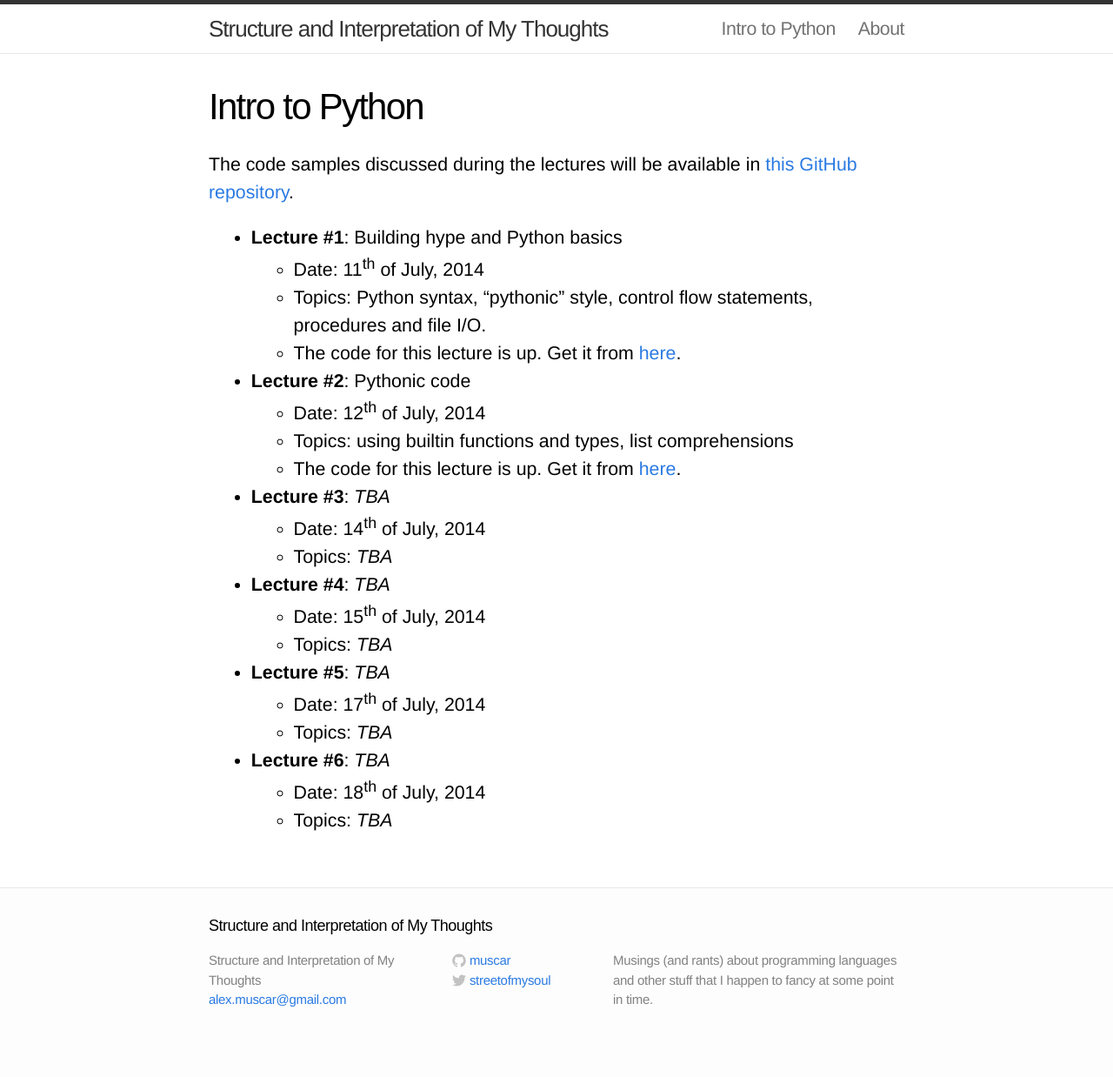
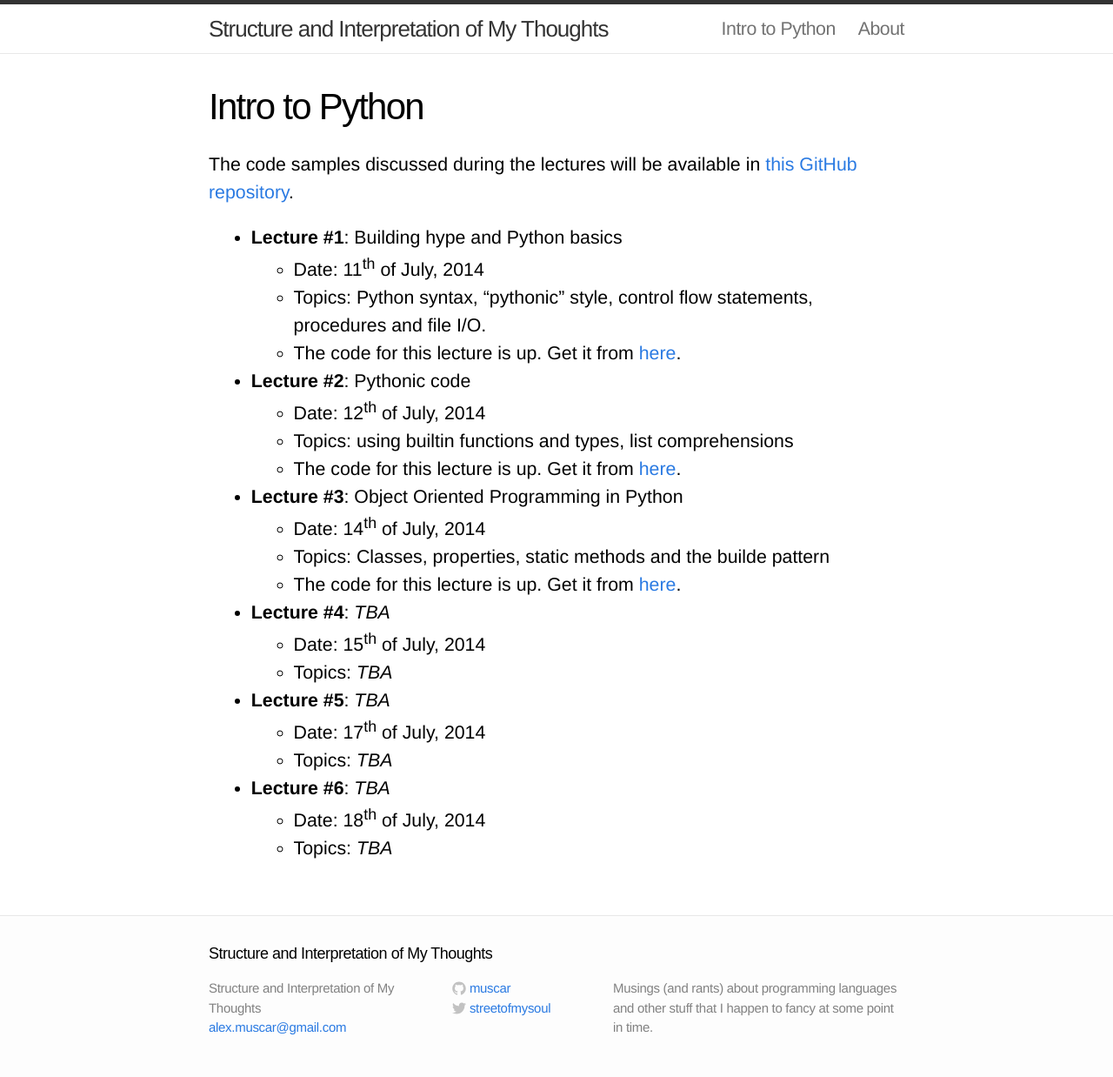
Before and after one commit to muscar/muscar.github.com, a Jekyll site: the page built from intro-to-python.md, in a window 1280 px wide. Shown: the whole page at 87% size. Built offline with Jekyll 4.4.1, drawn with Linux system fonts in a browser that asks for light colours; before the commit the page ends 1206 px from its top, so only the background shows below that.

Commit message:
Added code for open4tech lecture #3.

```diff
--- a/intro-to-python.md
+++ b/intro-to-python.md
@@ -16,9 +16,10 @@ procedures and file I/O.
     - Date: 12<sup>th</sup> of July, 2014
     - Topics: using builtin functions and types, list comprehensions
     - The code for this lecture is up. Get it from [here](https://github.com/muscar/open4tech-intro-to-python/tree/master/lecture2).
-* **Lecture #3**: _TBA_
+* **Lecture #3**: Object Oriented Programming in Python
     - Date: 14<sup>th</sup> of July, 2014
-    - Topics: _TBA_
+    - Topics: Classes, properties, static methods and the builde pattern
+    - The code for this lecture is up. Get it from [here](https://github.com/muscar/open4tech-intro-to-python/tree/master/lecture3).
 * **Lecture #4**: _TBA_
     - Date: 15<sup>th</sup> of July, 2014
     - Topics: _TBA_
```
